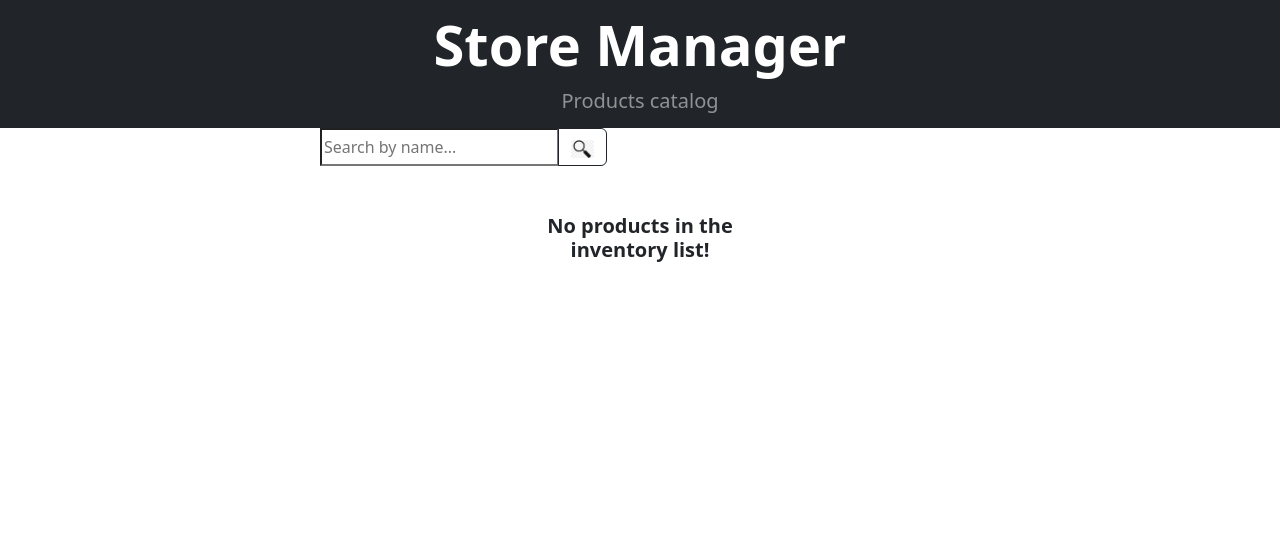
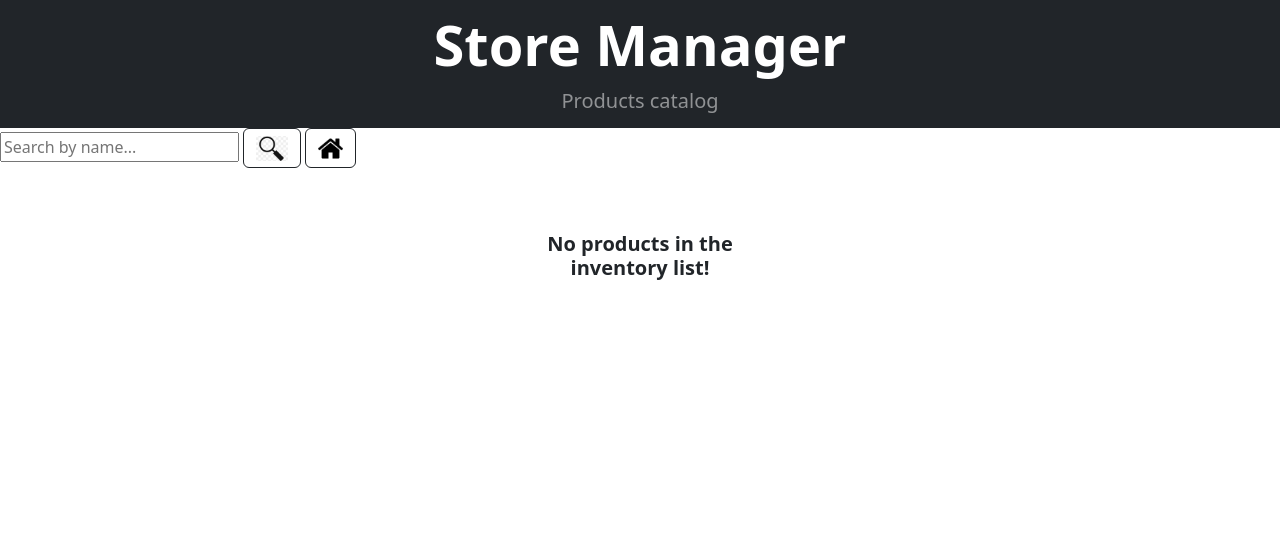
Before and after one commit to IStaykova/inventory_management_system, a Django app: page / in a window 1280 px wide. Shown: the part 57-605 px from the top of the page. Run offline with Django 5.2, Linux system fonts and the light colour scheme; data that the repository does not hold is empty; some libraries are stand-ins or nearby versions.

Commit message:
made Search bar functionality

```diff
--- a/inventory/forms.py
+++ b/inventory/forms.py
@@ -18,3 +18,9 @@ class ProductForm(forms.ModelForm):
             'image': forms.FileInput(attrs={"class": "form-control"}),
             'category': forms.Select(attrs={"class": "form-select"}),
         }
+
+class SearchForm(forms.Form):
+    name = forms.CharField(
+        required=False,
+        widget=forms.TextInput(attrs={'placeholder': 'Search by name...'})
+    )
--- a/inventory/views.py
+++ b/inventory/views.py
@@ -1,12 +1,24 @@
 from django.http import HttpRequest, HttpResponse
 from django.shortcuts import render, get_object_or_404, redirect
 
-from inventory.forms import ProductForm
+from inventory.forms import ProductForm, SearchForm
 from inventory.models import Product
 
 def home_page(request: HttpRequest) -> HttpResponse:
+    form = SearchForm(request.GET or None)
     products = Product.objects.all()
-    return render(request, 'inventory/product-list.html', {'products': products})
+
+    if request.GET and form.is_valid():
+        searched_product_name = form.cleaned_data['name']
+        products = products.filter(name__icontains=searched_product_name)
+
+    context = {
+        "products": products,
+        "form": form,
+    }
+    return render(request, 'inventory/product-list.html', context )
+
+
 
 def product_details(request: HttpRequest, pk, slug) -> HttpResponse:
     product = get_object_or_404(Product, pk=pk, slug=slug)
--- a/templates/inventory/product-list.html
+++ b/templates/inventory/product-list.html
@@ -2,13 +2,16 @@
 {% block header_subtitle %}Products catalog{% endblock %}
 
 {% block content %}
-<form method="post" class="d-flex justify-content-center mb-4">
- <div class="input-group w-50">
-    <input type="text" name="query" placeholder="Search by name...">
-    <button class="btn btn-outline-dark">
-        <img src="/static/images/search.png" height="18" alt="img1">
+<form class="row gy-5 gx-6 align-items-center">
+  <div class="mb-3">
+    {{ form.name }}
+    <button class="btn btn-outline-dark" type="submit">
+      <img src="/static/images/search.png" height="25" alt="search">
     </button>
- </div>
+    <a href="{% url 'products:home' %}" class="btn btn-outline-dark">
+      <img src="/static/images/home_icon.png" height="25" alt="home">
+    </a>
+  </div>
 </form>
 <div class="container px-4 px-lg-5 mt-5">
     <div class="row gx-4 gx-lg-5 row-cols-2 row-cols-md-3 row-cols-xl-4 justify-content-center">
```
Also changed, not shown: static/images/home_icon.png (added).
